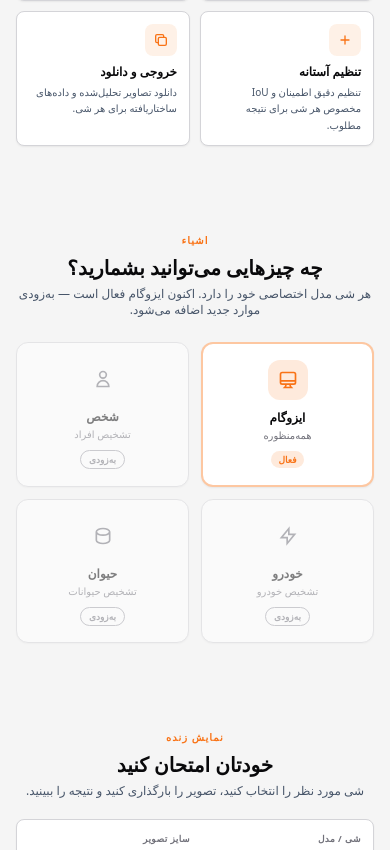
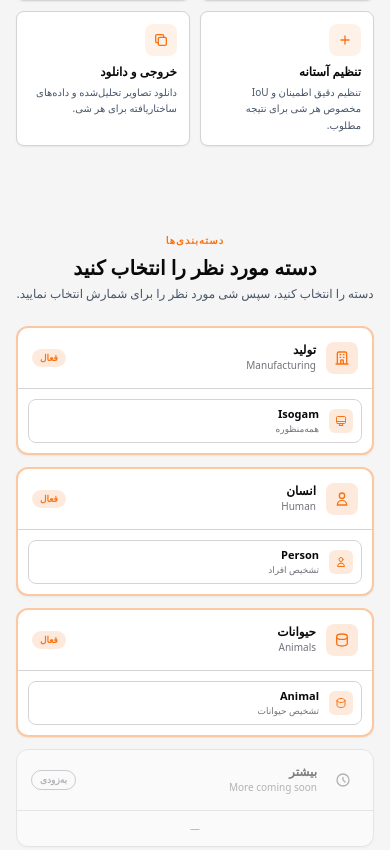
Before and after one commit to ghalehnoei/isogam-counting, a FastAPI app: page / in a window 390 px wide. Shown: the part 808-1658 px from the top of the page. Run offline with FastAPI, Linux system fonts and the light colour scheme; data that the repository does not hold is empty; some libraries are stand-ins or nearby versions.

Commit message:
Add some features

```diff
--- a/app/main.py
+++ b/app/main.py
@@ -24,7 +24,10 @@ def _get_model(model_name: str) -> PoseCounter:
     if model_name not in _models:
         model_path = MODEL_DIR / model_name
         if not model_path.exists():
-            raise ValueError(f"Model '{model_name}' not found")
+            matches = list(MODEL_DIR.rglob(model_name))
+            if not matches:
+                raise ValueError(f"Model '{model_name}' not found")
+            model_path = matches[0]
         _models[model_name] = PoseCounter(str(model_path))
     return _models[model_name]
 
@@ -37,8 +40,20 @@ async def index():
 
 @app.get("/models/")
 async def list_models():
-    models = sorted(f.name for f in MODEL_DIR.glob("*.pt"))
-    return {"models": models}
+    categories = {}
+    for cat_dir in sorted(MODEL_DIR.iterdir()):
+        if not cat_dir.is_dir():
+            continue
+        objects = {}
+        for obj_dir in sorted(cat_dir.iterdir()):
+            if not obj_dir.is_dir():
+                continue
+            models = sorted(f.name for f in obj_dir.glob("*.pt"))
+            if models:
+                objects[obj_dir.name] = models
+        if objects:
+            categories[cat_dir.name] = objects
+    return {"categories": categories}
 
 
 def _img_to_b64(image: np.ndarray) -> str:
@@ -67,6 +82,8 @@ async def predict(file: UploadFile = File(...), conf: float = Form(0.5), iou: fl
         "count": result["count"],
         "dedup_count": result["dedup_count"],
         "detections": result["detections"],
+        "class_names": counter.names,
+        "model_name": model_name,
         "original_b64": _img_to_b64(image),
         "bbox_b64": _img_to_b64(annotated_bbox),
         "circle_b64": _img_to_b64(annotated_circle),
--- a/prepare_data.py
+++ b/prepare_data.py
@@ -11,8 +11,8 @@ def prepare_yolo_dataset(
     source_dir,
     output_dir="data",
     train_ratio=0.8,
-    val_ratio=0.1,
-    test_ratio=0.1,
+    val_ratio=0.175,
+    test_ratio=0.25,
     class_names=None,
 ):
     """
--- a/static/script.js
+++ b/static/script.js
@@ -27,17 +27,22 @@ const tr = {
     'feat5.desc': 'تنظیم دقیق اطمینان و IoU مخصوص هر شی برای نتیجه مطلوب.',
     'feat6.title': 'خروجی و دانلود',
     'feat6.desc': 'دانلود تصاویر تحلیل‌شده و داده‌های ساختاریافته برای هر شی.',
-    'objects.label': 'اشیاء',
-    'objects.title': 'چه چیزهایی می‌توانید بشمارید؟',
-    'objects.subtitle': 'هر شی مدل اختصاصی خود را دارد. اکنون ایزوگام فعال است — به‌زودی موارد جدید اضافه می‌شود.',
-    'objects.obj1': 'ایزوگام',
+    'objects.label': 'دسته‌بندی‌ها',
+    'objects.title': 'دسته مورد نظر را انتخاب کنید',
+    'objects.subtitle': 'دسته را انتخاب کنید، سپس شی مورد نظر را برای شمارش انتخاب نمایید.',
+    'objects.cat1': 'تولید',
+    'objects.cat1Desc': 'Manufacturing',
+    'objects.cat2': 'انسان',
+    'objects.cat2Desc': 'Human',
+    'objects.cat3': 'حیوانات',
+    'objects.cat3Desc': 'Animals',
+    'objects.cat4': 'بیشتر',
+    'objects.cat4Desc': 'More coming soon',
     'objects.obj1Desc': 'همه‌منظوره',
-    'objects.obj2': 'شخص',
+    'objects.obj2': 'Person',
     'objects.obj2Desc': 'تشخیص افراد',
-    'objects.obj3': 'خودرو',
-    'objects.obj3Desc': 'تشخیص خودرو',
-    'objects.obj4': 'حیوان',
-    'objects.obj4Desc': 'تشخیص حیوانات',
+    'objects.obj3': 'Animal',
+    'objects.obj3Desc': 'تشخیص حیوانات',
     'demo.label': 'نمایش زنده',
     'demo.title': 'خودتان امتحان کنید',
     'demo.subtitle': 'شی مورد نظر را انتخاب کنید، تصویر را بارگذاری کنید و نتیجه را ببینید.',
@@ -54,6 +59,7 @@ const tr = {
     'demo.rawDetections': 'تشخیص اولیه',
     'demo.sliderLeft': 'تشخیص',
     'demo.sliderRight': 'اصلی',
+    'demo.llmTitleByClass': 'تعداد به تفکیک کلاس',
     'demo.llmTitle': 'داده‌های تشخیص',
     'demo.copy': 'کپی',
     'demo.copied': 'کپی شد',
@@ -90,17 +96,22 @@ const tr = {
     'feat5.desc': 'Fine-tune confidence and IoU per object for optimal results.',
     'feat6.title': 'Export & Download',
     'feat6.desc': 'Download annotated images and structured data for any object.',
-    'objects.label': 'Objects',
-    'objects.title': 'What can you count?',
-    'objects.subtitle': 'Each object has its own dedicated model. Isogam is active now — more coming soon.',
-    'objects.obj1': 'Isogam',
+    'objects.label': 'Categories',
+    'objects.title': 'Choose your category',
+    'objects.subtitle': 'Select a category, then choose the object to count.',
+    'objects.cat1': 'Manufacturing',
+    'objects.cat1Desc': 'Manufacturing',
+    'objects.cat2': 'Human',
+    'objects.cat2Desc': 'Human',
+    'objects.cat3': 'Animals',
+    'objects.cat3Desc': 'Animals',
+    'objects.cat4': 'More',
+    'objects.cat4Desc': 'More coming soon',
     'objects.obj1Desc': 'General Purpose',
     'objects.obj2': 'Person',
     'objects.obj2Desc': 'People detection',
-    'objects.obj3': 'Vehicle',
-    'objects.obj3Desc': 'Vehicle detection',
-    'objects.obj4': 'Animal',
-    'objects.obj4Desc': 'Animal detection',
+    'objects.obj3': 'Animal',
+    'objects.obj3Desc': 'Animal detection',
     'demo.label': 'Live Demo',
     'demo.title': 'Try it yourself',
     'demo.subtitle': 'Select your object, upload an image, and see the result.',
@@ -117,6 +128,7 @@ const tr = {
     'demo.rawDetections': 'Raw Detections',
     'demo.sliderLeft': 'Detected',
     'demo.sliderRight': 'Original',
+    'demo.llmTitleByClass': 'Per-class counts',
     'demo.llmTitle': 'Detection Data',
     'demo.copy': 'Copy',
     'demo.copied': 'Copied',
@@ -225,12 +237,16 @@ let lastBboxB64 = '';
 let lastCircleB64 = '';
 
 fetch('/models/').then(r => r.json()).then(data => {
-  data.models.forEach(name => {
-    const opt = document.createElement('option');
-    opt.value = name;
-    opt.textContent = name;
-    modelSelect.appendChild(opt);
-  });
+  for (const [cat, objects] of Object.entries(data.categories)) {
+    for (const [obj, models] of Object.entries(objects)) {
+      models.forEach(name => {
+        const opt = document.createElement('option');
+        opt.value = cat + '/' + obj + '/' + name;
+        opt.textContent = cat + ' / ' + obj + ' — ' + name;
+        modelSelect.appendChild(opt);
+      });
+    }
+  }
 });
 
 const fileInput = document.createElement('input');
@@ -317,14 +333,21 @@ async function predict() {
     document.getElementById('actionBarText').setAttribute('data-i18n-alt-switched', '1');
     detectBtn.textContent = t('demo.detect');
 
+    const byClass = {};
+    data.detections.forEach(d => {
+      const k = d.class_name || '?';
+      byClass[k] = (byClass[k] || 0) + 1;
+    });
+    const classBreakdown = Object.entries(byClass)
+      .map(([name, cnt]) => `  ${name}: ${cnt}`).join('\n');
     const lines = data.detections.map((d, i) => {
       const b = d.bbox.map(v => Math.round(v));
-      return `#${i + 1}: bbox [${b[0]}, ${b[1]}, ${b[2]}, ${b[3]}]  conf ${d.confidence}${d.keypoints.length ? `  keypoints: ${JSON.stringify(d.keypoints)}` : ''}`;
+      return `#${i + 1} [${d.class_name}]: bbox [${b[0]}, ${b[1]}, ${b[2]}, ${b[3]}]  conf ${d.confidence}${d.keypoints.length ? `  keypoints: ${JSON.stringify(d.keypoints)}` : ''}`;
     });
     const total = data.dedup_count;
     const raw = data.count;
     document.getElementById('llmText').value =
-      `${t('demo.finalCount')}: ${total}\n${t('demo.rawDetections')}: ${raw}\n\n${t('demo.llmTitle')}:\n${lines.join('\n')}`;
+      `${t('demo.finalCount')}: ${total}\n${t('demo.rawDetections')}: ${raw}\n\n${t('demo.llmTitleByClass') || 'Per-class'}:\n${classBreakdown}\n\n${t('demo.llmTitle')}:\n${lines.join('\n')}`;
     show(document.getElementById('llmOutput'));
     show(document.getElementById('dlRow'));
   } catch (err) {
@@ -407,3 +430,15 @@ function downloadB64(b64, name) {
 
 document.getElementById('downloadBboxBtn').addEventListener('click', () => downloadB64(lastBboxB64, 'bbox-annotated.jpg'));
 document.getElementById('downloadCircleBtn').addEventListener('click', () => downloadB64(lastCircleB64, 'circle-annotated.jpg'));
+
+document.querySelectorAll('[data-model]').forEach(el => {
+  el.addEventListener('click', () => {
+    document.querySelectorAll('[data-model]').forEach(x => x.classList.remove('selected'));
+    el.classList.add('selected');
+    const name = el.getAttribute('data-model');
+    for (const opt of modelSelect.options) {
+      if (opt.value === name) { modelSelect.value = opt.value; break; }
+    }
+    document.getElementById('demo').scrollIntoView({ behavior: 'smooth' });
+  });
+});
--- a/templates/index.html
+++ b/templates/index.html
@@ -71,6 +71,7 @@
     .delay-3 { animation-delay: 0.3s; }
     html { scroll-behavior: smooth; }
     input[type="range"]::-webkit-slider-thumb { -webkit-appearance: none; width: 14px; height: 14px; border-radius: 50%; background: #F97316; cursor: pointer; border: 2px solid var(--bg); box-shadow: 0 0 0 1px #F97316; transition: transform 0.15s ease-out; }
+    .object-item.selected { border-color: #F97316 !important; background: rgba(249,115,22,0.08) !important; }
     input[type="range"]::-webkit-slider-thumb:hover { transform: scale(1.2); }
     input[type="range"]::-moz-range-thumb { width: 14px; height: 14px; border-radius: 50%; background: #F97316; cursor: pointer; border: 2px solid var(--bg); box-shadow: 0 0 0 1px #F97316; }
     @media (prefers-reduced-motion: reduce) {
@@ -167,45 +168,99 @@
     </div>
   </section>
 
-  <!-- Supported Objects -->
+  <!-- Categories & Objects -->
   <section id="objects" class="py-10 px-4 sm:px-6 lg:px-8 max-w-5xl mx-auto">
     <div class="text-center mb-6">
-      <span class="text-[#F97316] text-[10px] font-semibold tracking-widest uppercase" data-i18n="objects.label">اشیاء</span>
-      <h2 class="text-xl sm:text-2xl font-bold mt-1" data-i18n="objects.title">چه چیزهایی می‌توانید بشمارید؟</h2>
-      <p class="text-[var(--text2)] text-xs mt-1 max-w-lg mx-auto" data-i18n="objects.subtitle">هر شی مدل اختصاصی خود را دارد. اکنون ایزوگام فعال است — به‌زودی موارد جدید اضافه می‌شود.</p>
+      <span class="text-[#F97316] text-[10px] font-semibold tracking-widest uppercase" data-i18n="objects.label">دسته‌بندی‌ها</span>
+      <h2 class="text-xl sm:text-2xl font-bold mt-1" data-i18n="objects.title">دسته مورد نظر را انتخاب کنید</h2>
+      <p class="text-[var(--text2)] text-xs mt-1 max-w-lg mx-auto" data-i18n="objects.subtitle">دسته را انتخاب کنید، سپس شی مورد نظر را برای شمارش انتخاب نمایید.</p>
     </div>
-    <div class="grid grid-cols-2 sm:grid-cols-4 gap-3">
-      <div class="bg-[var(--bg-elevated)] border-2 border-[#F97316]/40 rounded-xl p-4 text-center shadow-sm shadow-[var(--shadow)]">
-        <div class="w-10 h-10 mx-auto rounded-xl bg-[#F97316]/15 flex items-center justify-center text-[#F97316] mb-2.5">
-          <svg class="w-5 h-5" fill="none" stroke="currentColor" viewBox="0 0 24 24" stroke-width="2"><path stroke-linecap="round" d="M9.75 17L9 20l-1 1h8l-1-1-.75-3M3 13h18M5 17h14a2 2 0 002-2V5a2 2 0 00-2-2H5a2 2 0 00-2 2v10a2 2 0 002 2z"/></svg>
+    <div class="grid grid-cols-1 sm:grid-cols-2 lg:grid-cols-4 gap-3">
+      <!-- Manufacturing -->
+      <div class="bg-[var(--bg-elevated)] border-2 border-[#F97316]/40 rounded-xl shadow-sm shadow-[var(--shadow)] overflow-hidden">
+        <div class="p-3.5 border-b border-[var(--border)] flex items-center gap-2.5">
+          <div class="w-8 h-8 rounded-lg bg-[#F97316]/15 flex items-center justify-center text-[#F97316] shrink-0">
+            <svg class="w-4 h-4" fill="none" stroke="currentColor" viewBox="0 0 24 24" stroke-width="2"><path stroke-linecap="round" d="M19 21V5a2 2 0 00-2-2H7a2 2 0 00-2 2v16m14 0h2m-2 0h-5m-9 0H3m2 0h5M9 7h1m-1 4h1m4-4h1m-1 4h1m-5 10v-5a1 1 0 011-1h2a1 1 0 011 1v5m-4 0h4"/></svg>
+          </div>
+          <div class="min-w-0">
+            <div class="font-semibold text-xs" data-i18n="objects.cat1">تولید</div>
+            <div class="text-[10px] text-[var(--text3)] truncate" data-i18n="objects.cat1Desc">Manufacturing</div>
+          </div>
+          <span class="mr-auto text-[9px] font-semibold px-2 py-0.5 rounded-full bg-[#F97316]/15 text-[#F97316] shrink-0">فعال</span>
         </div>
-        <div class="font-semibold text-xs" data-i18n="objects.obj1">ایزوگام</div>
-        <div class="text-[10px] text-[var(--text3)] mt-0.5" data-i18n="objects.obj1Desc">همه‌منظوره</div>
-        <span class="inline-block mt-2 text-[9px] font-semibold px-2 py-0.5 rounded-full bg-[#F97316]/15 text-[#F97316]">فعال</span>
+        <div class="p-2.5 bg-[var(--bg-subtle)]/30">
+          <div data-model="Manufacturing/Isogam/YOLO26s-1920-200epoch.pt" class="flex items-center gap-2.5 px-2 py-1.5 rounded-lg border border-[var(--border)] cursor-pointer transition-all duration-200 ease-out hover:border-[#F97316]/50" style="background:var(--bg-elevated)">
+            <div class="w-6 h-6 rounded-md bg-[#F97316]/15 flex items-center justify-center text-[#F97316] shrink-0">
+              <svg class="w-3 h-3" fill="none" stroke="currentColor" viewBox="0 0 24 24" stroke-width="2"><path stroke-linecap="round" d="M9.75 17L9 20l-1 1h8l-1-1-.75-3M3 13h18M5 17h14a2 2 0 002-2V5a2 2 0 00-2-2H5a2 2 0 00-2 2v10a2 2 0 002 2z"/></svg>
+            </div>
+            <div>
+              <div class="font-semibold text-[11px]">Isogam</div>
+              <div class="text-[9px] text-[var(--text3)]" data-i18n="objects.obj1Desc">همه‌منظوره</div>
+            </div>
+          </div>
+        </div>
       </div>
-      <div class="bg-[var(--bg-elevated)] border border-[var(--border)] rounded-xl p-4 text-center opacity-50 shadow-sm shadow-[var(--shadow)]">
-        <div class="w-10 h-10 mx-auto rounded-xl bg-[var(--text3)]/10 flex items-center justify-center text-[var(--text3)] mb-2.5">
-          <svg class="w-5 h-5" fill="none" stroke="currentColor" viewBox="0 0 24 24" stroke-width="2"><path stroke-linecap="round" d="M16 7a4 4 0 11-8 0 4 4 0 018 0zM12 14a7 7 0 00-7 7h14a7 7 0 00-7-7z"/></svg>
+      <!-- Human -->
+      <div class="bg-[var(--bg-elevated)] border-2 border-[#F97316]/40 rounded-xl shadow-sm shadow-[var(--shadow)] overflow-hidden">
+        <div class="p-3.5 border-b border-[var(--border)] flex items-center gap-2.5">
+          <div class="w-8 h-8 rounded-lg bg-[#F97316]/15 flex items-center justify-center text-[#F97316] shrink-0">
+            <svg class="w-4 h-4" fill="none" stroke="currentColor" viewBox="0 0 24 24" stroke-width="2"><path stroke-linecap="round" d="M16 7a4 4 0 11-8 0 4 4 0 018 0zM12 14a7 7 0 00-7 7h14a7 7 0 00-7-7z"/></svg>
+          </div>
+          <div class="min-w-0">
+            <div class="font-semibold text-xs" data-i18n="objects.cat2">انسان</div>
+            <div class="text-[10px] text-[var(--text3)] truncate" data-i18n="objects.cat2Desc">Human</div>
+          </div>
+          <span class="mr-auto text-[9px] font-semibold px-2 py-0.5 rounded-full bg-[#F97316]/15 text-[#F97316] shrink-0">فعال</span>
         </div>
-        <div class="font-semibold text-xs" data-i18n="objects.obj2">شخص</div>
-        <div class="text-[10px] text-[var(--text3)] mt-0.5" data-i18n="objects.obj2Desc">تشخیص افراد</div>
-        <span class="inline-block mt-2 text-[9px] font-semibold px-2 py-0.5 rounded-full border border-[var(--border2)] text-[var(--text3)]">به‌زودی</span>
+        <div class="p-2.5 bg-[var(--bg-subtle)]/30">
+          <div data-model="Human/Person/person.pt" class="flex items-center gap-2.5 px-2 py-1.5 rounded-lg border border-[var(--border)] cursor-pointer transition-all duration-200 ease-out hover:border-[#F97316]/50" style="background:var(--bg-elevated)">
+            <div class="w-6 h-6 rounded-md bg-[#F97316]/15 flex items-center justify-center text-[#F97316] shrink-0">
+              <svg class="w-3 h-3" fill="none" stroke="currentColor" viewBox="0 0 24 24" stroke-width="2"><path stroke-linecap="round" d="M16 7a4 4 0 11-8 0 4 4 0 018 0zM12 14a7 7 0 00-7 7h14a7 7 0 00-7-7z"/></svg>
+            </div>
+            <div>
+              <div class="font-semibold text-[11px]" data-i18n="objects.obj2">Person</div>
+              <div class="text-[9px] text-[var(--text3)]" data-i18n="objects.obj2Desc">تشخیص افراد</div>
+            </div>
+          </div>
+        </div>
       </div>
-      <div class="bg-[var(--bg-elevated)] border border-[var(--border)] rounded-xl p-4 text-center opacity-50 shadow-sm shadow-[var(--shadow)]">
-        <div class="w-10 h-10 mx-auto rounded-xl bg-[var(--text3)]/10 flex items-center justify-center text-[var(--text3)] mb-2.5">
-          <svg class="w-5 h-5" fill="none" stroke="currentColor" viewBox="0 0 24 24" stroke-width="2"><path stroke-linecap="round" d="M13 10V3L4 14h7v7l9-11h-7z"/></svg>
+      <!-- Animals -->
+      <div class="bg-[var(--bg-elevated)] border-2 border-[#F97316]/40 rounded-xl shadow-sm shadow-[var(--shadow)] overflow-hidden">
+        <div class="p-3.5 border-b border-[var(--border)] flex items-center gap-2.5">
+          <div class="w-8 h-8 rounded-lg bg-[#F97316]/15 flex items-center justify-center text-[#F97316] shrink-0">
+            <svg class="w-4 h-4" fill="none" stroke="currentColor" viewBox="0 0 24 24" stroke-width="2"><path stroke-linecap="round" d="M4 7v10c0 2.21 3.582 4 8 4s8-1.79 8-4V7M4 7c0 2.21 3.582 4 8 4s8-1.79 8-4M4 7c0-2.21 3.582-4 8-4s8 1.79 8 4"/></svg>
+          </div>
+          <div class="min-w-0">
+            <div class="font-semibold text-xs" data-i18n="objects.cat3">حیوانات</div>
+            <div class="text-[10px] text-[var(--text3)] truncate" data-i18n="objects.cat3Desc">Animals</div>
+          </div>
+          <span class="mr-auto text-[9px] font-semibold px-2 py-0.5 rounded-full bg-[#F97316]/15 text-[#F97316] shrink-0">فعال</span>
         </div>
-        <div class="font-semibold text-xs" data-i18n="objects.obj3">خودرو</div>
-        <div class="text-[10px] text-[var(--text3)] mt-0.5" data-i18n="objects.obj3Desc">تشخیص خودرو</div>
-        <span class="inline-block mt-2 text-[9px] font-semibold px-2 py-0.5 rounded-full border border-[var(--border2)] text-[var(--text3)]">به‌زودی</span>
+        <div class="p-2.5 bg-[var(--bg-subtle)]/30">
+          <div data-model="Animals/Animal/animal.pt" class="flex items-center gap-2.5 px-2 py-1.5 rounded-lg border border-[var(--border)] cursor-pointer transition-all duration-200 ease-out hover:border-[#F97316]/50" style="background:var(--bg-elevated)">
+            <div class="w-6 h-6 rounded-md bg-[#F97316]/15 flex items-center justify-center text-[#F97316] shrink-0">
+              <svg class="w-3 h-3" fill="none" stroke="currentColor" viewBox="0 0 24 24" stroke-width="2"><path stroke-linecap="round" d="M4 7v10c0 2.21 3.582 4 8 4s8-1.79 8-4V7M4 7c0 2.21 3.582 4 8 4s8-1.79 8-4M4 7c0-2.21 3.582-4 8-4s8 1.79 8 4"/></svg>
+            </div>
+            <div>
+              <div class="font-semibold text-[11px]" data-i18n="objects.obj3">Animal</div>
+              <div class="text-[9px] text-[var(--text3)]" data-i18n="objects.obj3Desc">تشخیص حیوانات</div>
+            </div>
+          </div>
+        </div>
       </div>
-      <div class="bg-[var(--bg-elevated)] border border-[var(--border)] rounded-xl p-4 text-center opacity-50 shadow-sm shadow-[var(--shadow)]">
-        <div class="w-10 h-10 mx-auto rounded-xl bg-[var(--text3)]/10 flex items-center justify-center text-[var(--text3)] mb-2.5">
-          <svg class="w-5 h-5" fill="none" stroke="currentColor" viewBox="0 0 24 24" stroke-width="2"><path stroke-linecap="round" d="M4 7v10c0 2.21 3.582 4 8 4s8-1.79 8-4V7M4 7c0 2.21 3.582 4 8 4s8-1.79 8-4M4 7c0-2.21 3.582-4 8-4s8 1.79 8 4"/></svg>
+      <!-- Coming soon -->
+      <div class="bg-[var(--bg-elevated)] border border-[var(--border)] rounded-xl shadow-sm shadow-[var(--shadow)] opacity-50">
+        <div class="p-3.5 border-b border-[var(--border)] flex items-center gap-2.5">
+          <div class="w-8 h-8 rounded-lg bg-[var(--text3)]/10 flex items-center justify-center text-[var(--text3)] shrink-0">
+            <svg class="w-4 h-4" fill="none" stroke="currentColor" viewBox="0 0 24 24" stroke-width="2"><path stroke-linecap="round" d="M12 8v4l3 3m6-3a9 9 0 11-18 0 9 9 0 0118 0z"/></svg>
+          </div>
+          <div class="min-w-0">
+            <div class="font-semibold text-xs" data-i18n="objects.cat4">بیشتر</div>
+            <div class="text-[10px] text-[var(--text3)] truncate" data-i18n="objects.cat4Desc">More coming soon</div>
+          </div>
+          <span class="mr-auto text-[9px] font-semibold px-2 py-0.5 rounded-full border border-[var(--border2)] text-[var(--text3)] shrink-0">به‌زودی</span>
         </div>
-        <div class="font-semibold text-xs" data-i18n="objects.obj4">حیوان</div>
-        <div class="text-[10px] text-[var(--text3)] mt-0.5" data-i18n="objects.obj4Desc">تشخیص حیوانات</div>
-        <span class="inline-block mt-2 text-[9px] font-semibold px-2 py-0.5 rounded-full border border-[var(--border2)] text-[var(--text3)]">به‌زودی</span>
+        <div class="p-2.5 bg-[var(--bg-subtle)]/30 text-center text-[10px] text-[var(--text3)]">—</div>
       </div>
     </div>
   </section>
--- a/train.py
+++ b/train.py
@@ -6,13 +6,13 @@ import os
 def main():
     # --- Edit these to match your setup ---
     task = "detect"          # "pose" or "detect"
-    model_size = "11l"       # Model size: 11n, 11s, 11m, 11l, 11x, 26s, 26l, etc.
+    model_size = "11s"       # Model size: 11n, 11s, 11m, 11l, 11x, 26s, 26l, etc.
     data_yaml = "./data/data.yaml"  # path to dataset YAML (relative or absolute)
     epochs = 200
-    imgsz = 1280
+    imgsz = 1920
     batch_size = 2
     device = 0               # 0 for GPU, "cpu" or -1 for CPU
-    project_name = "runs/train"
+    project_name = "./runs/train"
     name = "isogam"          # folder name under runs/
     pretrained = True        # False to train from scratch
     cache = "disk"           # "ram", "disk", or "" (no cache)
```
Also changed, not shown: app/counter.py (+8 -4 lines), 5 other files.
